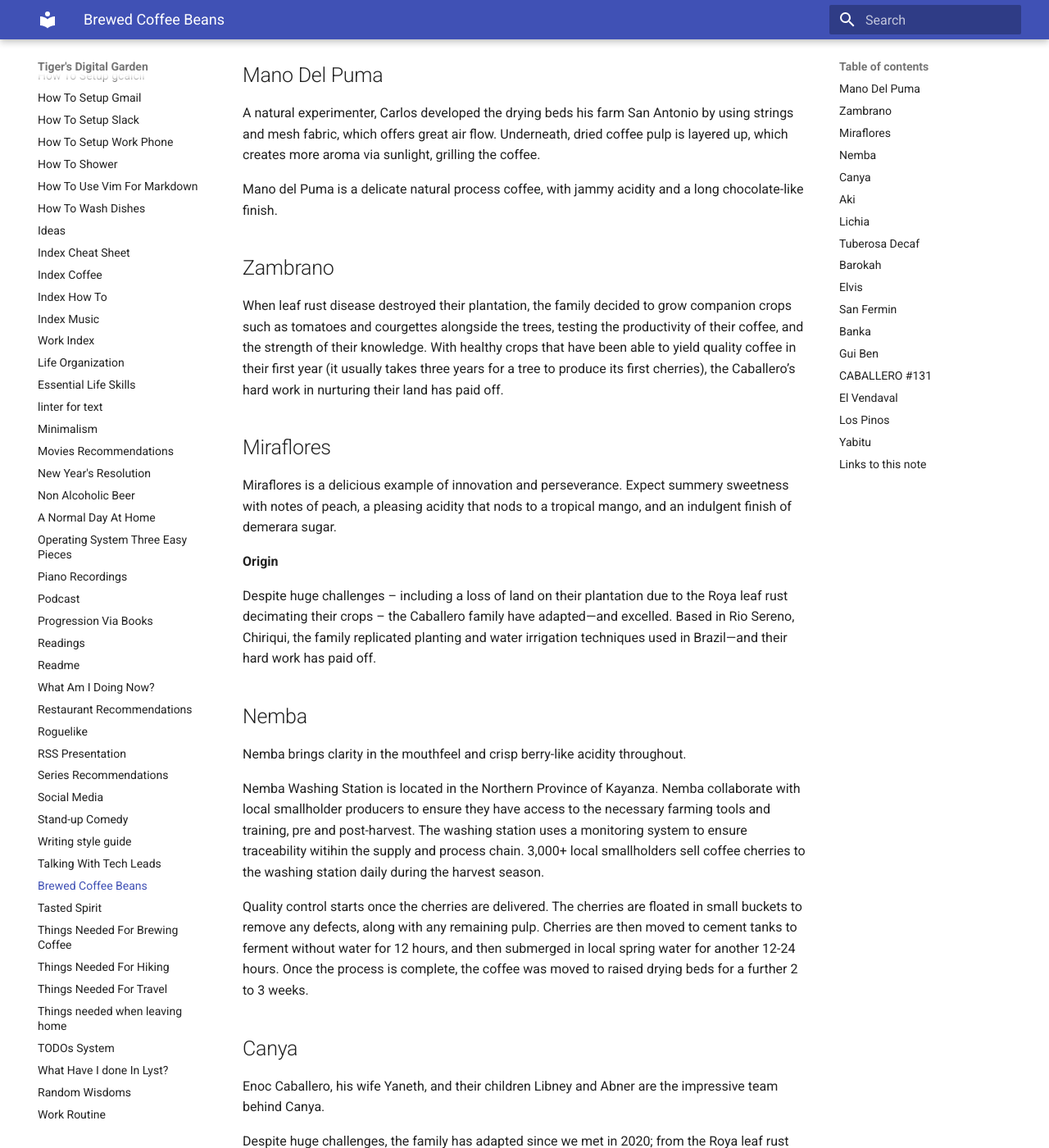
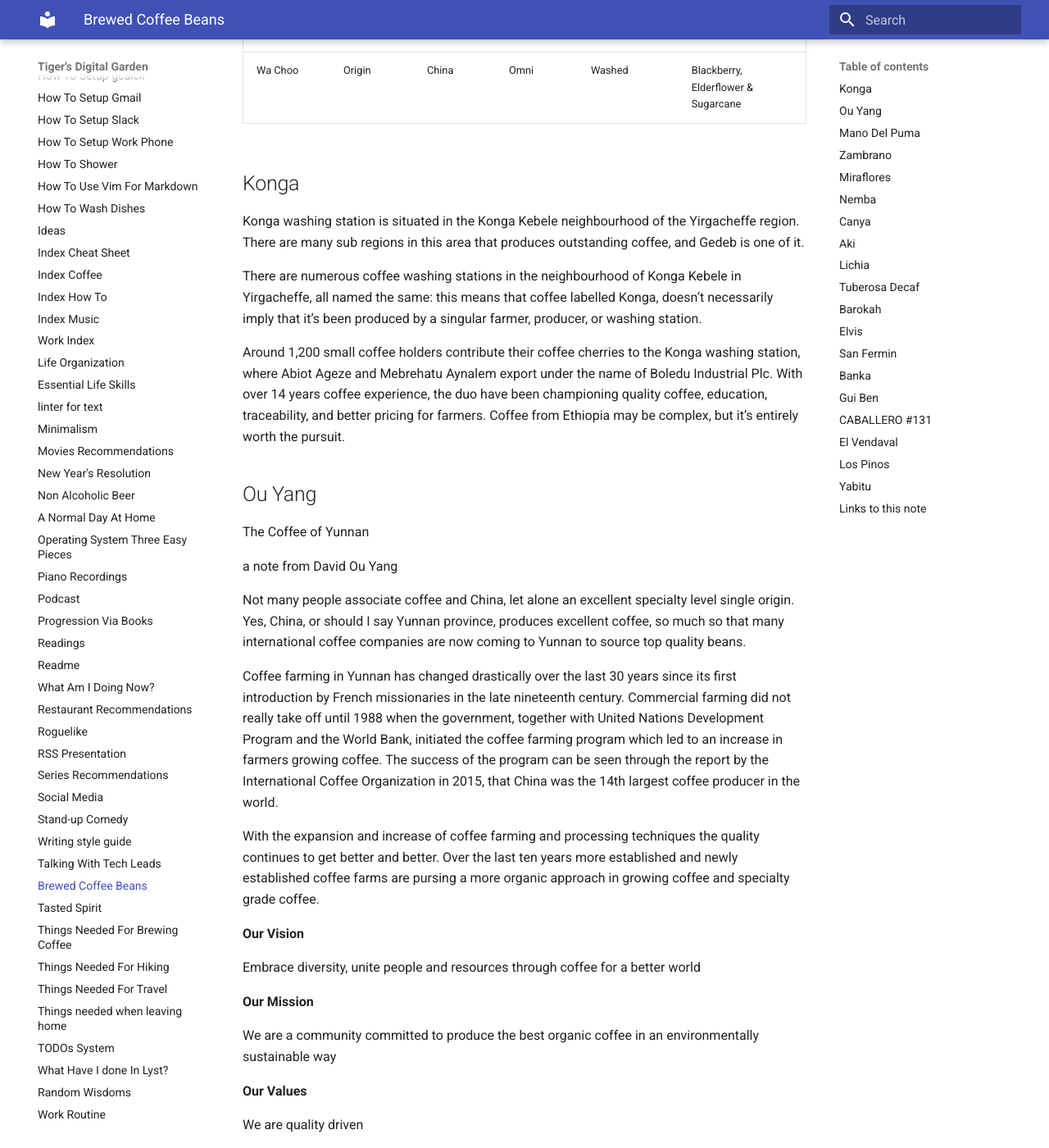
Before and after one commit to ynotstartups/notes, an MkDocs documentation site: the page built from notes/tasted-coffee-beans.md, in a window 1280 px wide and 1400 px high, scrolled down 1608 px. Shown: the whole window at 82% size. Built offline with MkDocs 1.6.1 and Material for MkDocs 9.7.7, drawn with Linux system fonts in a browser that asks for light colours; some of the changed text lies outside the part shown.

Commit message:
add coffee

```diff
--- a/notes/tasted-coffee-beans.md
+++ b/notes/tasted-coffee-beans.md
@@ -2,6 +2,8 @@
 
 | Name            | Roaster       | Origin      | Roast Level | Process                | Tasting Notes                                |
 | --------------- | ------------- | ----------- | ----------- | ---------------------- | -------------------------------------------- |
+| Konga           | Origin        | Ethiopia    | Omni        | Washed                 | Nectarine, Mandarin, Brown Sugar             |
+| Ou Yang         | Origin        | China       | Omni        | Natural                | Stawberry wine, Lychee, Caramel              |
 | Abu Coffee # 18 | Kawa          | Panama      | Filter      | Geisha Natural         | Blueberry, Jasmine, Framboise                |
 | Korate          | Kawa          | Ethiopia    | Omni        | Slow Dried             | Citron, Lychee, Floral                       |
 | Sitio Joaninha  | Five Elephant | Brazil      |             | Natural                | Coconut, Pear, Oolong tea                    |
@@ -22,6 +24,47 @@
 | Tuberosa Decaf  | Origin        | Colombia    | Omni        | Sugarcane Decaf        | Apple, Stewed Plum, Caramel                  |
 | Wa Choo         | Origin        | China       | Omni        | Natural                | Pink Grapefruit, Pomegranate, Dark Chocolate |
 | Wa Choo         | Origin        | China       | Omni        | Washed                 | Blackberry, Elderflower & Sugarcane          |
+
+## Konga
+
+Konga washing station is situated in the Konga Kebele neighbourhood of the Yirgacheffe region. There are many sub regions in this area that produces outstanding coffee, and Gedeb is one of it.
+
+There are numerous coffee washing stations in the neighbourhood of Konga Kebele in Yirgacheffe, all named the same: this means that coffee labelled Konga, doesn’t necessarily imply that it’s been produced by a singular farmer, producer, or washing station.
+
+Around 1,200 small coffee holders contribute their coffee cherries to the Konga washing station, where Abiot Ageze and Mebrehatu Aynalem export under the name of Boledu Industrial Plc. With over 14 years coffee experience, the duo have been championing quality coffee, education, traceability, and better pricing for farmers. Coffee from Ethiopia may be complex, but it’s entirely worth the pursuit.
+
+## Ou Yang
+
+The Coffee of Yunnan
+
+a note from David Ou Yang
+
+
+Not many people associate coffee and China, let alone an excellent specialty level single origin. Yes, China, or should I say Yunnan province, produces excellent coffee, so much so that many international coffee companies are now coming to Yunnan to source top quality beans.
+
+Coffee farming in Yunnan has changed drastically over the last 30 years since its first introduction by French missionaries in the late nineteenth century. Commercial farming did not really take off until 1988 when the government, together with United Nations Development Program and the World Bank, initiated the coffee farming program which led to an increase in farmers growing coffee. The success of the program can be seen through the report by the International Coffee Organization in 2015, that China was the 14th largest coffee producer in the world.
+
+With the expansion and increase of coffee farming and processing techniques the quality continues to get better and better. Over the last ten years more established and newly established coffee farms are pursing a more organic approach in growing coffee and specialty grade coffee.
+
+**Our Vision**
+
+Embrace diversity, unite people and resources through coffee for a better world
+
+**Our Mission**
+
+We are a community committed to produce the best organic coffee in an environmentally sustainable way
+
+**Our Values**
+
+We are quality driven
+
+We are environmentally conscious
+
+We value community, cultural diversity and hard work
+
+We respect and care for each of our employees, their families and our community
+
+We exercise social responsibility by giving back to our community
 
 ## Mano Del Puma
 
```
